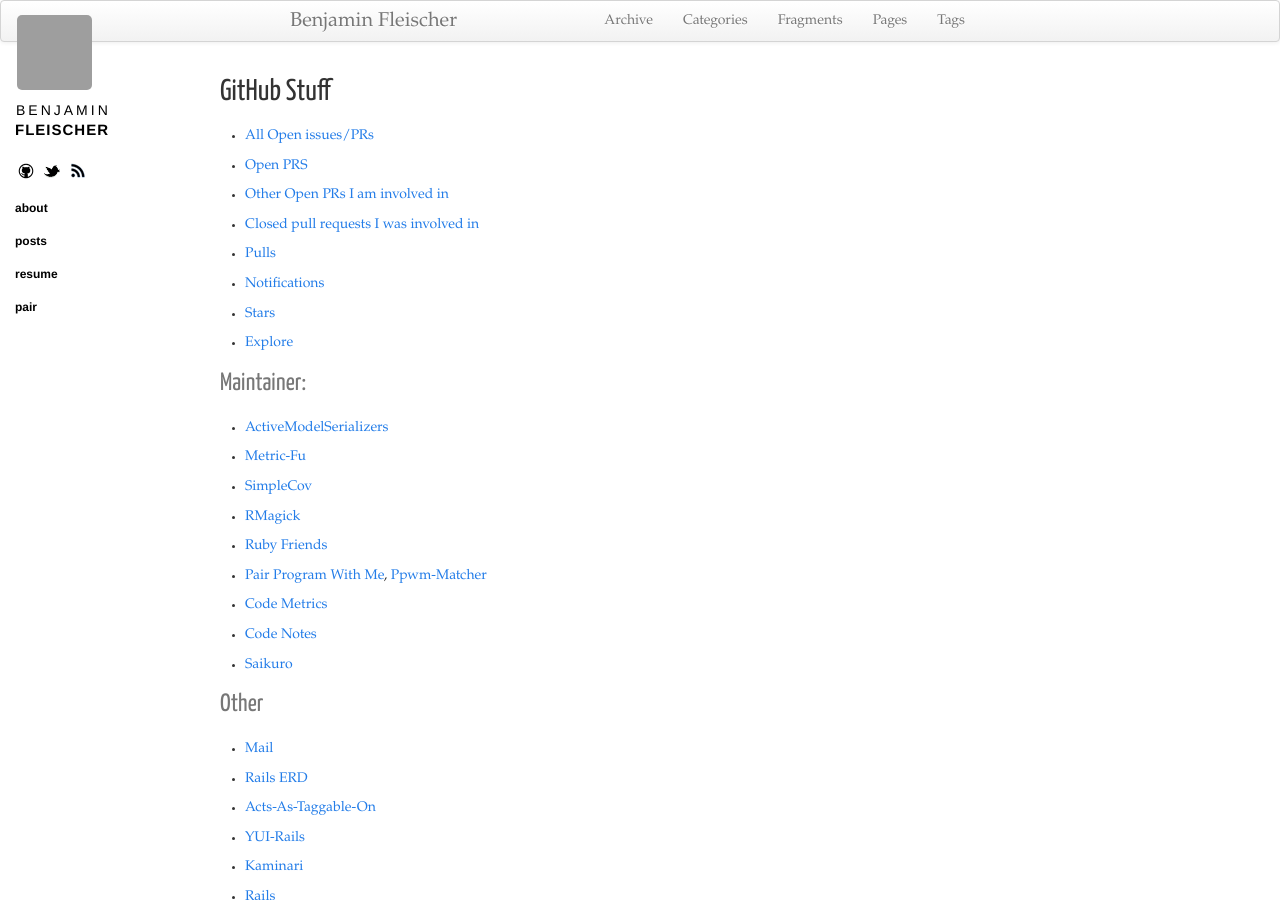
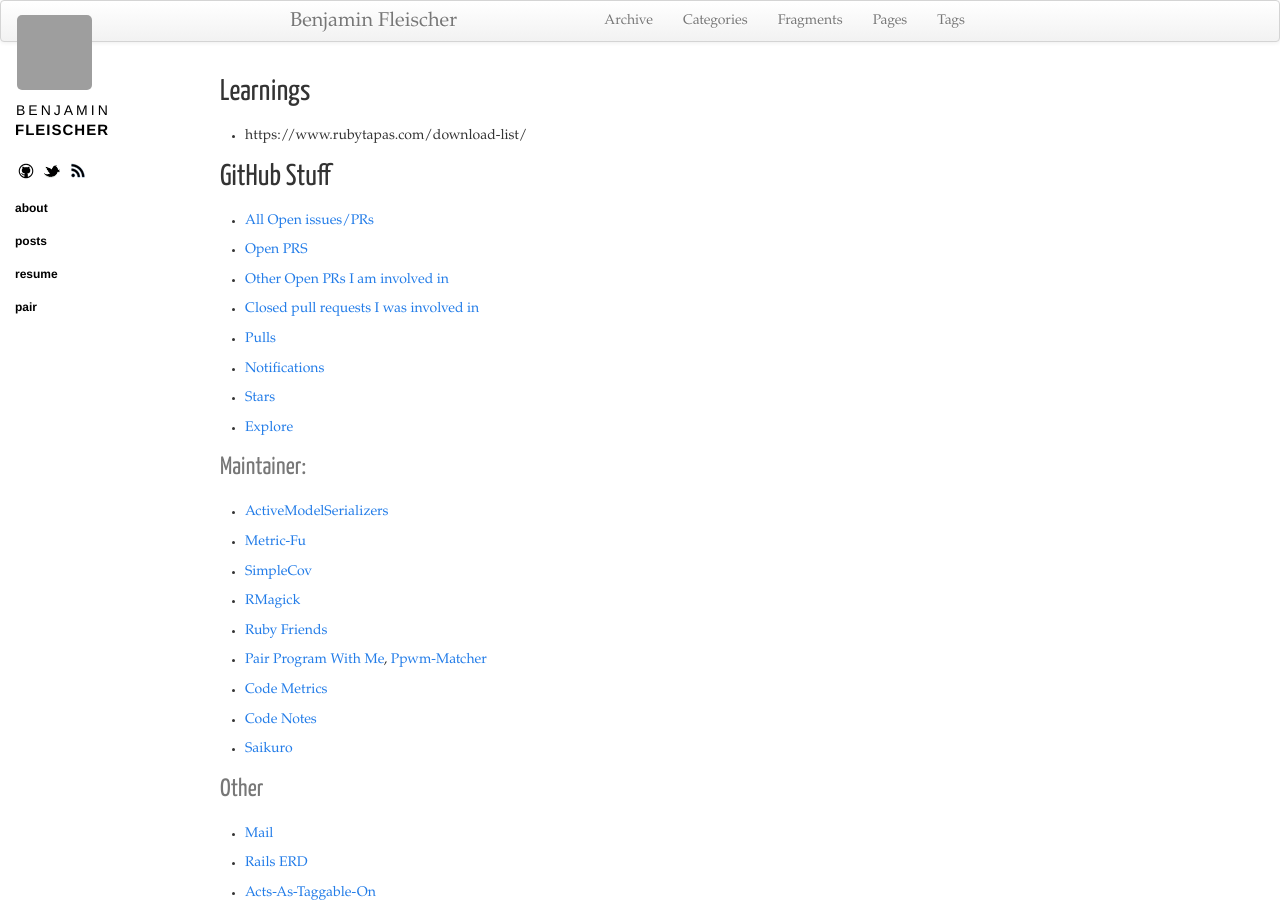
Before and after one commit to bf4/bf4.github.com, a Jekyll site: the page built from portal.md, in a window 1280 px wide and 900 px high. Built offline with Jekyll 4.4.1, drawn with Linux system fonts in a browser that asks for light colours; grey boxes are pictures that could not be loaded.

Commit message:
Add ruby portal

```diff
--- a/portal.md
+++ b/portal.md
@@ -5,6 +5,10 @@
 title: Portal
 group: none
 ---
+
+## Learnings
+
+* https://www.rubytapas.com/download-list/
 
 ## GitHub Stuff
 
```
